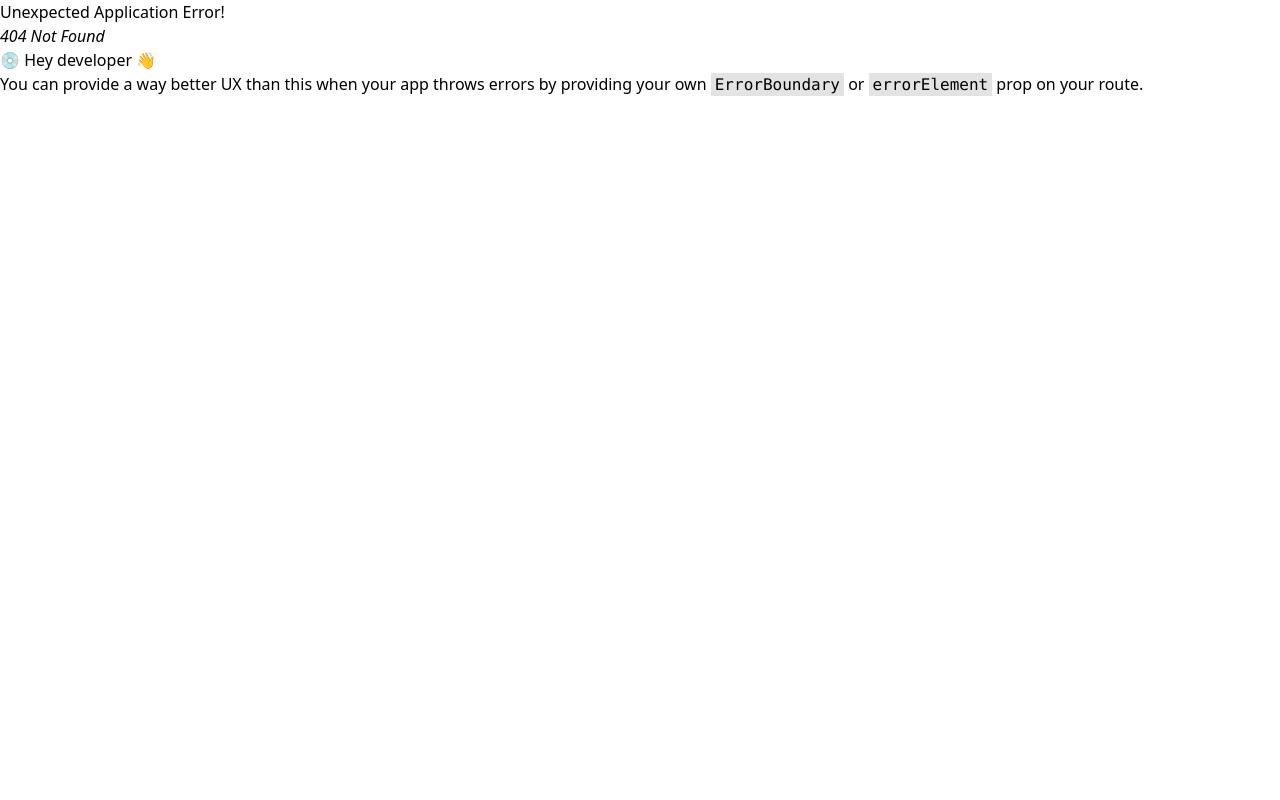
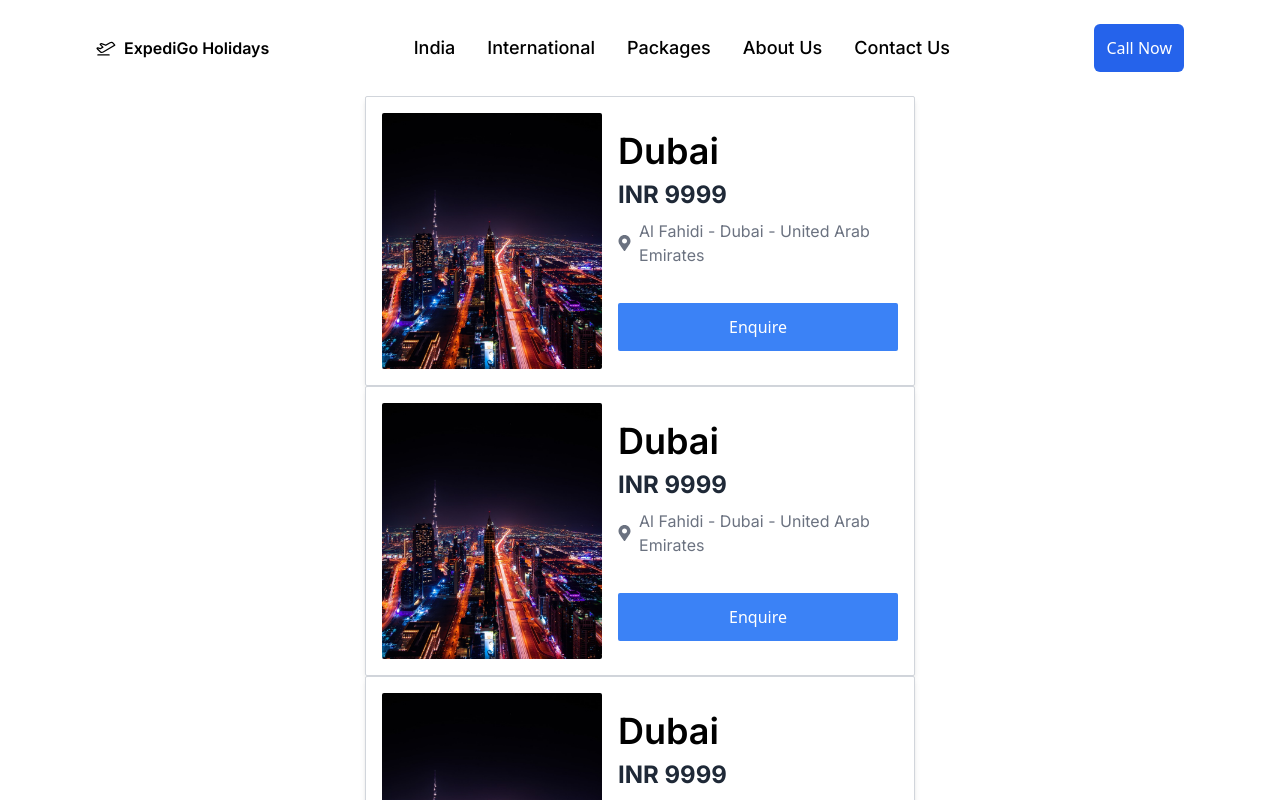
Before and after one commit to mdrayyansarfaraz7/ExpediGo, a React (Vite) app: page /see-all in a window 1280 px wide. Before the commit this address had no page. Shown: the top 800 px of the page. Built offline with nearby package versions, Linux system fonts and the light colour scheme.

Commit message:
Card 2 added

```diff
--- /dev/null
+++ b/src/components/Card2.jsx
@@ -0,0 +1,31 @@
+import React from 'react';
+import { FaMapMarkerAlt } from 'react-icons/fa'; // Importing location icon from react-icons
+
+const Card2 = ({ title, price, location, url }) => {
+  return (
+    <div className="w-full sm:w-[350px] md:w-[400px] lg:w-[550px] mx-auto rounded-sm border border-gray-300 shadow-md p-4 bg-white sm:flex sm:items-center sm:gap-4">
+      {/* Image Section */}
+      <div className="mb-4 sm:mb-0 sm:w-full md:w-[180px] lg:w-[220px] sm:h-64">
+        <img
+          src={url}
+          alt="Card"
+          className="w-full h-48 object-cover rounded-sm sm:h-full sm:w-full"
+        />
+      </div>
+      {/* Content Section */}
+      <div className="sm:w-full md:w-[calc(100%-220px)] lg:w-[calc(100%-250px)]">
+        <div className="text-4xl font-semibold mb-2 font-inter">{title}</div>
+        <div className="text-2xl font-bold text-gray-800 mb-2 font-inter">INR {price}</div>
+        <div className="flex items-center text-gray-500 mb-4 font-inter">
+          <FaMapMarkerAlt className="mr-2" />
+          {location}
+        </div>
+        <button className="w-full md:w-[280px] bg-blue-500 text-white py-3 rounded-sm hover:bg-blue-600 transition mt-5">
+          Enquire
+        </button>
+      </div>
+    </div>
+  );
+};
+
+export default Card2;
--- a/src/main.jsx
+++ b/src/main.jsx
@@ -7,6 +7,7 @@ import Home from './pages/Home.jsx'
 import AboutUs from './pages/AboutUs.jsx'
 import ContactUs from './pages/ContactUs.jsx'
 import CallNow from './components/CallNow.jsx'
+import SeeAll from './pages/SeeAll.jsx'
 
 const router=createBrowserRouter(createRoutesFromElements(
   <Route path="/" element={<App />}>
@@ -14,6 +15,7 @@ const router=createBrowserRouter(createRoutesFromElements(
     <Route path="AboutUs" element={<AboutUs/>}/>
     <Route path="ContactUs" element={<ContactUs/>}/>
     <Route path="call-now" element={<CallNow/>}/>
+    <Route path="see-all" element={<SeeAll/>}/>
   </Route>
 ))
 
--- /dev/null
+++ b/src/pages/SeeAll.jsx
@@ -0,0 +1,29 @@
+import React from 'react'
+import Card2 from '../components/Card2'
+
+function SeeAll() {
+  return (
+    <div>
+        <Card2
+        title="Dubai"
+        price="9999"
+        location="Al Fahidi - Dubai - United Arab Emirates"
+        url="/Dubai.jpg"
+      />
+              <Card2
+        title="Dubai"
+        price="9999"
+        location="Al Fahidi - Dubai - United Arab Emirates"
+        url="/Dubai.jpg"
+      />
+              <Card2
+        title="Dubai"
+        price="9999"
+        location="Al Fahidi - Dubai - United Arab Emirates"
+        url="/Dubai.jpg"
+      />
+    </div>
+  )
+}
+
+export default SeeAll
```
